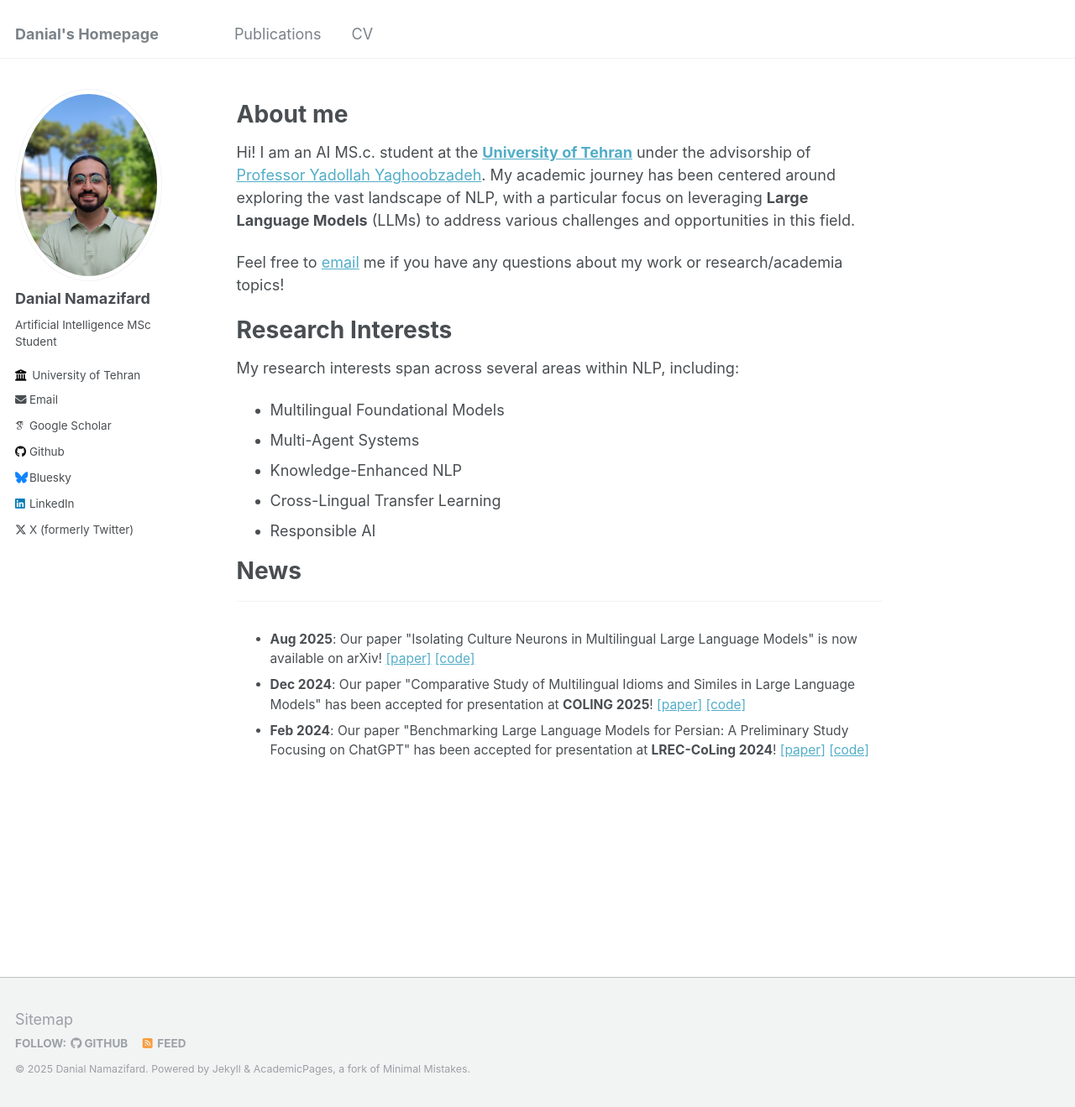
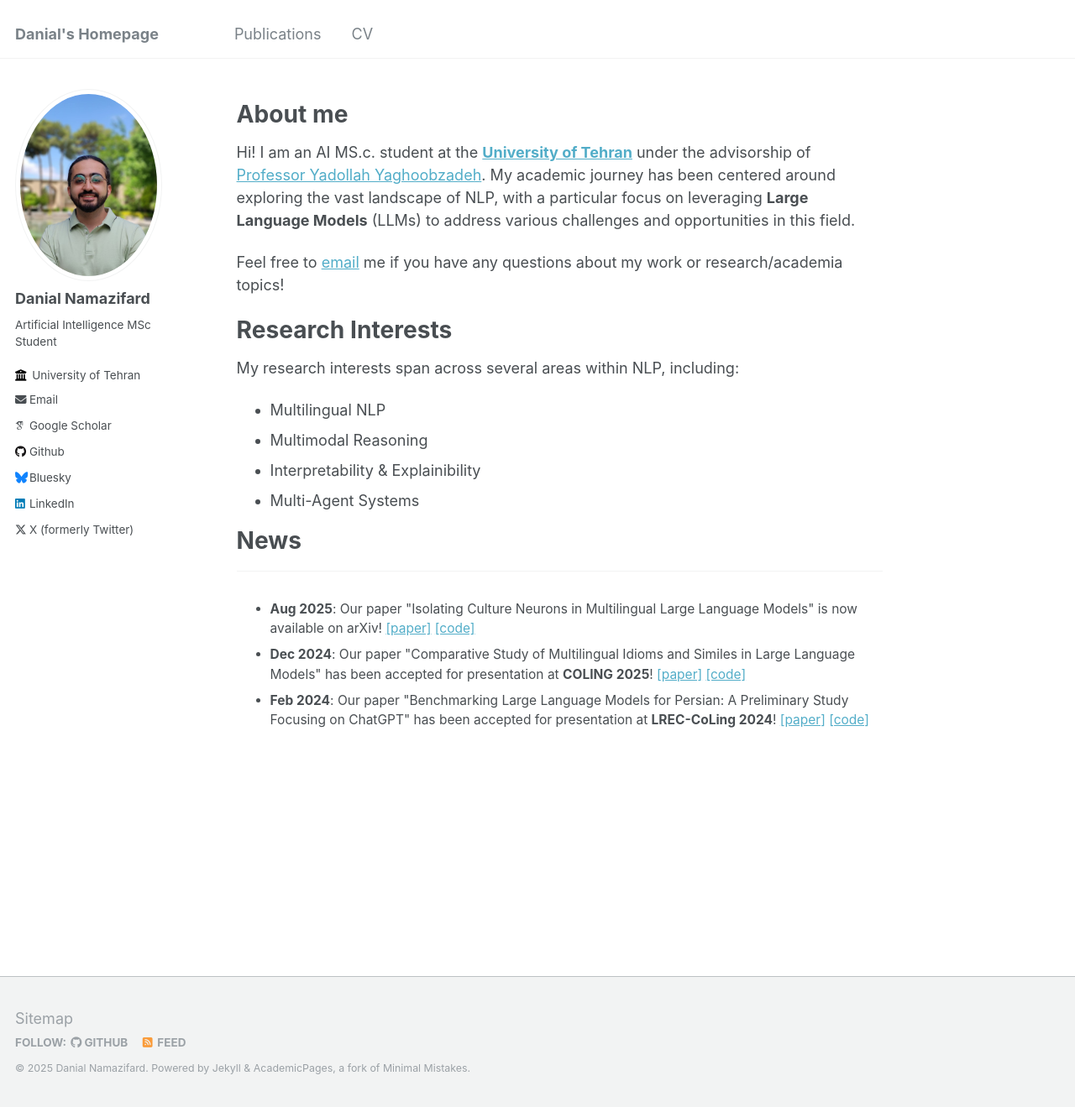
Before and after one commit to namazifard/namazifard.github.io, a Jekyll site: the page built from _pages/about.md, in a window 1280 px wide and 1319 px high. Shown: the whole window at 84% size. Built offline with Jekyll 4.4.1, drawn with Linux system fonts in a browser that asks for light colours; some web fonts are replaced.

Commit message:
Update about.md

```diff
--- a/_pages/about.md
+++ b/_pages/about.md
@@ -25,11 +25,10 @@ Research Interests
 
 My research interests span across several areas within NLP, including:
 
-- Multilingual Foundational Models
+- Multilingual NLP
+- Multimodal Reasoning
+- Interpretability & Explainibility
 - Multi-Agent Systems
-- Knowledge-Enhanced NLP
-- Cross-Lingual Transfer Learning
-- Responsible AI
 
 News
 ======
```
